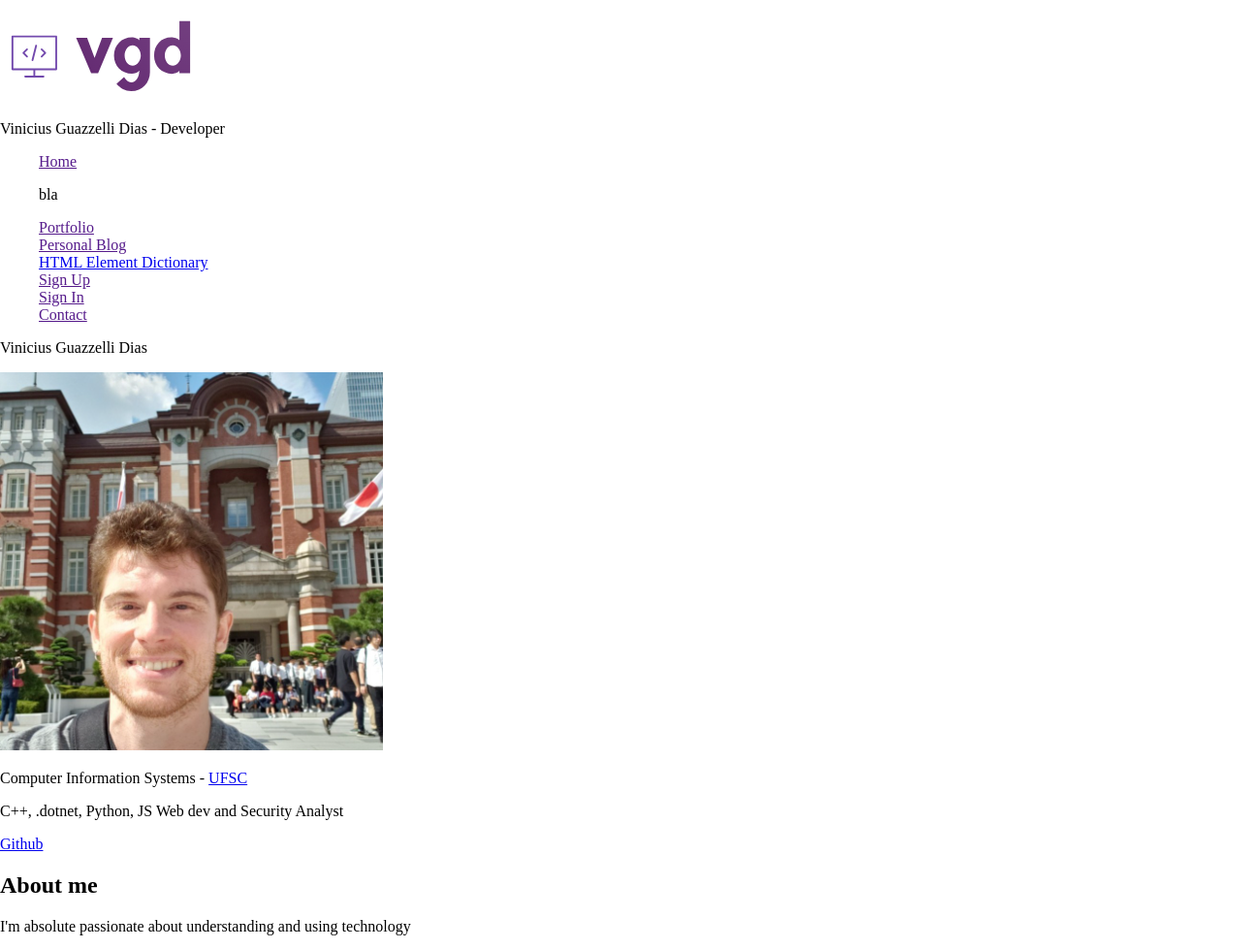
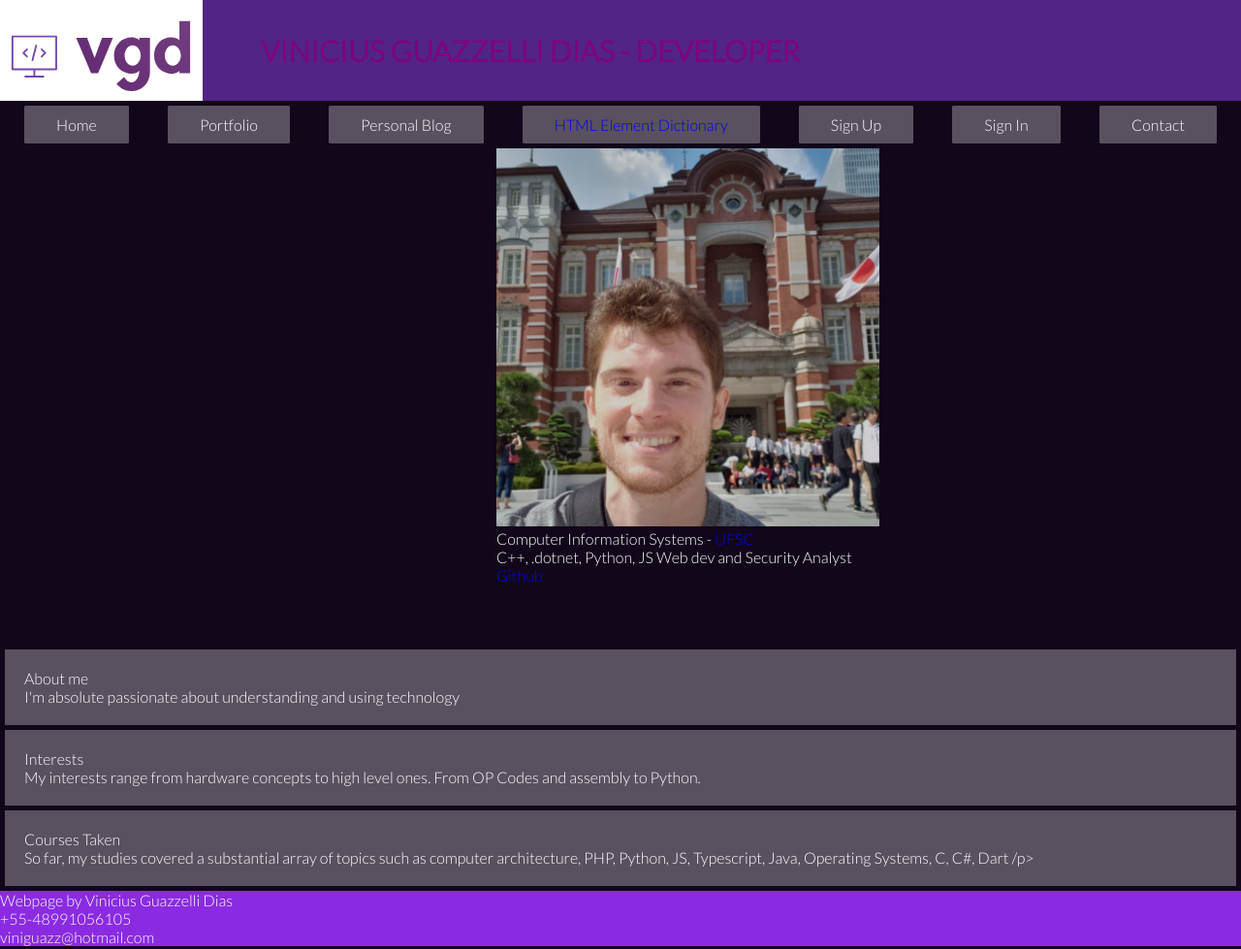
Before and after one commit to viniguazz/personal-webpage, a plain HTML site: page index.html in a window 1280 px wide. Shown: the top 979 px of the page at 97% size. Drawn offline with Linux system fonts and the light colour scheme.

Commit message:
CSS updated

```diff
--- a/index.html
+++ b/index.html
@@ -13,13 +13,12 @@
 <body>
     <header>
         <img src="../resources/logo.png" alt="VGD's Logo">
-        <p>Vinicius Guazzelli Dias - Developer</p>
+        <p class="banner">Vinicius Guazzelli Dias - Developer</p>
     </header>
     <nav>
         <ul>
             <li>
                 <a href="">Home</a>
-                <p>bla</p>
             </li>
             <li>
                 <a href="">Portfolio</a>
@@ -41,13 +40,15 @@
             </li>
         </ul>
     </nav>
+    <div class="center">
+        <div class="block"></div>
         <aside>
-        <p>Vinicius Guazzelli Dias</p>
             <img src="../resources/profile-picture.png" alt="VGD's Profile Photo">
             <p>Computer Information Systems - <a href="https://ufsc.br/">UFSC</a></p>
             <p>C++, .dotnet, Python, JS Web dev and Security Analyst</p>
             <a href="https://github.com/viniguazz/">Github</a>
         </aside>
+    </div>
     <main>
         <section>
             <h1>About me</h1>
--- a/style.css
+++ b/style.css
@@ -1,12 +1,81 @@
-body {
+* {
     margin: 0px;
     padding: 0;
     border: 0;
     font-size: 100%;
     font: inherit;
     vertical-align: baseline;
+    font-family: Lato;
+}
 
+body {
+    background-color: rgb(17, 6, 26);
+    color: white;
 }
+
+a {
+    text-decoration: none;
+}
+
+a:visited {
+    color: white;
+}
+
 ul {
     list-style: none;
 }
+
+header {
+    display: flex;
+    align-items: center;
+    background-color: #9343f080;
+}
+
+.banner {
+    font-weight: bold;
+    text-transform: uppercase;
+    font-size: 30px;
+    color: purple;
+    padding-left: 2em;
+
+}
+
+nav ul {
+    padding: 5px;
+    margin: 0;
+    display: flex;
+    justify-content: space-around;
+}
+
+nav li {
+    color: white;
+    background-color: rgba(255, 255, 255, 0.301);
+    border-radius: 2%;
+    padding: 10px 33px;
+}
+
+.center {
+    display: flex;
+}
+
+.center img {
+    opacity: 0.8;
+}
+
+.block {
+    padding: 20%;
+}
+
+section {
+    background-color: rgba(255, 255, 255, 0.301);
+    padding: 20px;
+    margin: 5px;
+
+}
+
+
+footer {
+    color: white;
+    background-color: blueviolet;
+    margin: 0;
+}
```
Lines whose indentation alone changed are shown as unchanged.
